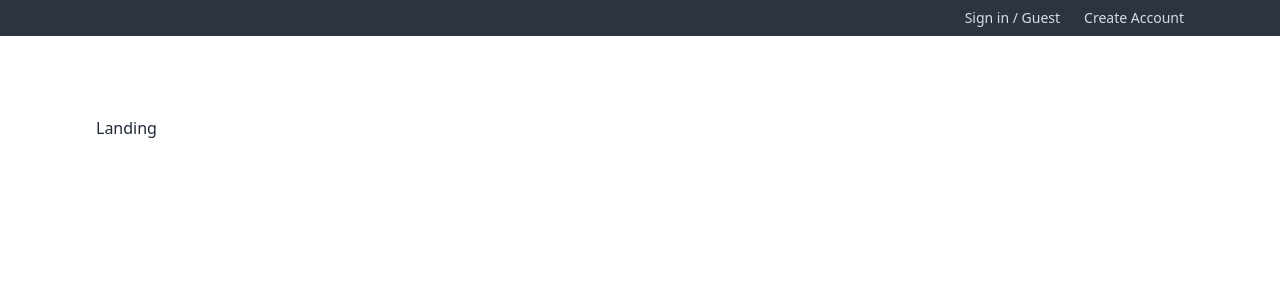
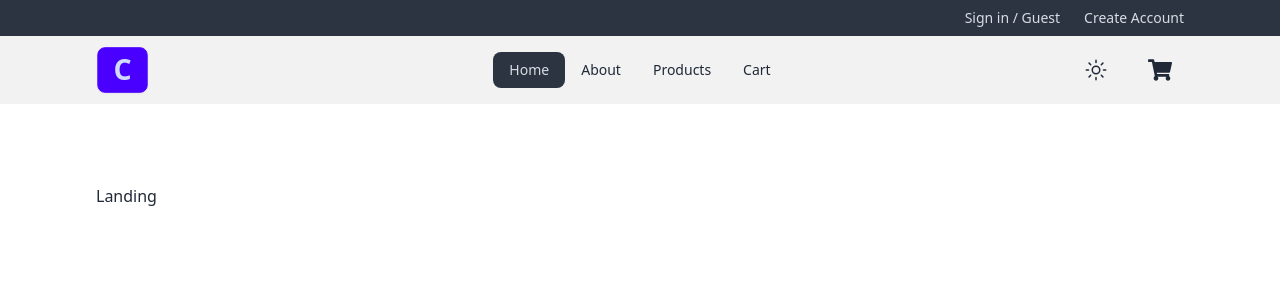
Before and after one commit to Jackster042/ComfyStore, a React (Vite) app: page / in a window 1280 px wide. Shown: the top 300 px of the page. Built offline with nearby package versions, Linux system fonts and the light colour scheme.

Commit message:
Navbar and NavLinks component setup done

```diff
--- /dev/null
+++ b/src/components/NavLinks.jsx
@@ -0,0 +1,28 @@
+import React from "react";
+import { NavLink } from "react-router-dom";
+
+const links = [
+  { id: 1, url: "/", text: "home" },
+  { id: 2, url: "about", text: "about" },
+  { id: 3, url: "products", text: "products" },
+  { id: 4, url: "cart", text: "cart" },
+];
+
+const NavLinks = () => {
+  return (
+    <>
+      {links.map((link) => {
+        const { id, url, text } = link;
+        return (
+          <li key={id}>
+            <NavLink to={url} className="capitalize">
+              {text}
+            </NavLink>
+          </li>
+        );
+      })}
+    </>
+  );
+};
+
+export default NavLinks;
--- /dev/null
+++ b/src/components/Navbar.jsx
@@ -0,0 +1,59 @@
+import React from "react";
+import { Link, NavLink } from "react-router-dom";
+import { IoSunnyOutline } from "react-icons/io5";
+import { FaShoppingCart } from "react-icons/fa";
+import { FaBarsStaggered } from "react-icons/fa6";
+import NavLinks from "./NavLinks";
+
+const Navbar = () => {
+  return (
+    <nav className="bg-base-200">
+      {/* import global css class */}
+      <div className="navbar align-element">
+        {/* NAVBAR START */}
+        <div className="navbar-start">
+          {/* Title */}
+          <NavLink
+            to="/"
+            className="hidden lg:flex btn btn-primary text-3xl items-center"
+          >
+            C
+          </NavLink>
+          {/* DROPDOWN */}
+          <div className="dropdown">
+            <label tabIndex={0} className="btn btn-ghost lg:hidden">
+              <FaBarsStaggered />
+            </label>
+            <ul
+              tabIndex={0}
+              className="menu menu-sm dropdown-content mt-3 z-[1] p-2 shadow bg-base-200 rounded-box w-52"
+            >
+              <NavLinks />
+            </ul>
+          </div>
+        </div>
+        {/* NAVBAR CENTER */}
+        <div className="navbar-center hidden lg:flex">
+          <ul className="menu menu-horizontal">
+            <NavLinks />
+          </ul>
+        </div>
+        {/* NAVBAR END */}
+        <div className="navbar-end">
+          {/* theme icons */}
+          <div className="btn btn-ghost btn-circle btn-md ml-4">
+            <IoSunnyOutline className="h-6 w-6" />
+          </div>
+          {/* cart */}
+          <NavLink to="/cart" className="btn btn-ghost btn-circle btn-md ml-4">
+            <div className="indicator">
+              <FaShoppingCart className="h-6 w-6" />
+            </div>
+          </NavLink>
+        </div>
+      </div>
+    </nav>
+  );
+};
+
+export default Navbar;
--- a/src/pages/HomeLayout.jsx
+++ b/src/pages/HomeLayout.jsx
@@ -1,11 +1,13 @@
 import React from "react";
 import { Outlet } from "react-router-dom";
 import Header from "../components/Header";
+import Navbar from "../components/Navbar";
 
 const HomeLayout = () => {
   return (
     <>
       <Header />
+      <Navbar />
       <section className="align-element py-20 ">
         <Outlet />
       </section>
```
Also changed, not shown: 1 other file (tests, documents, lock files or other folders).
